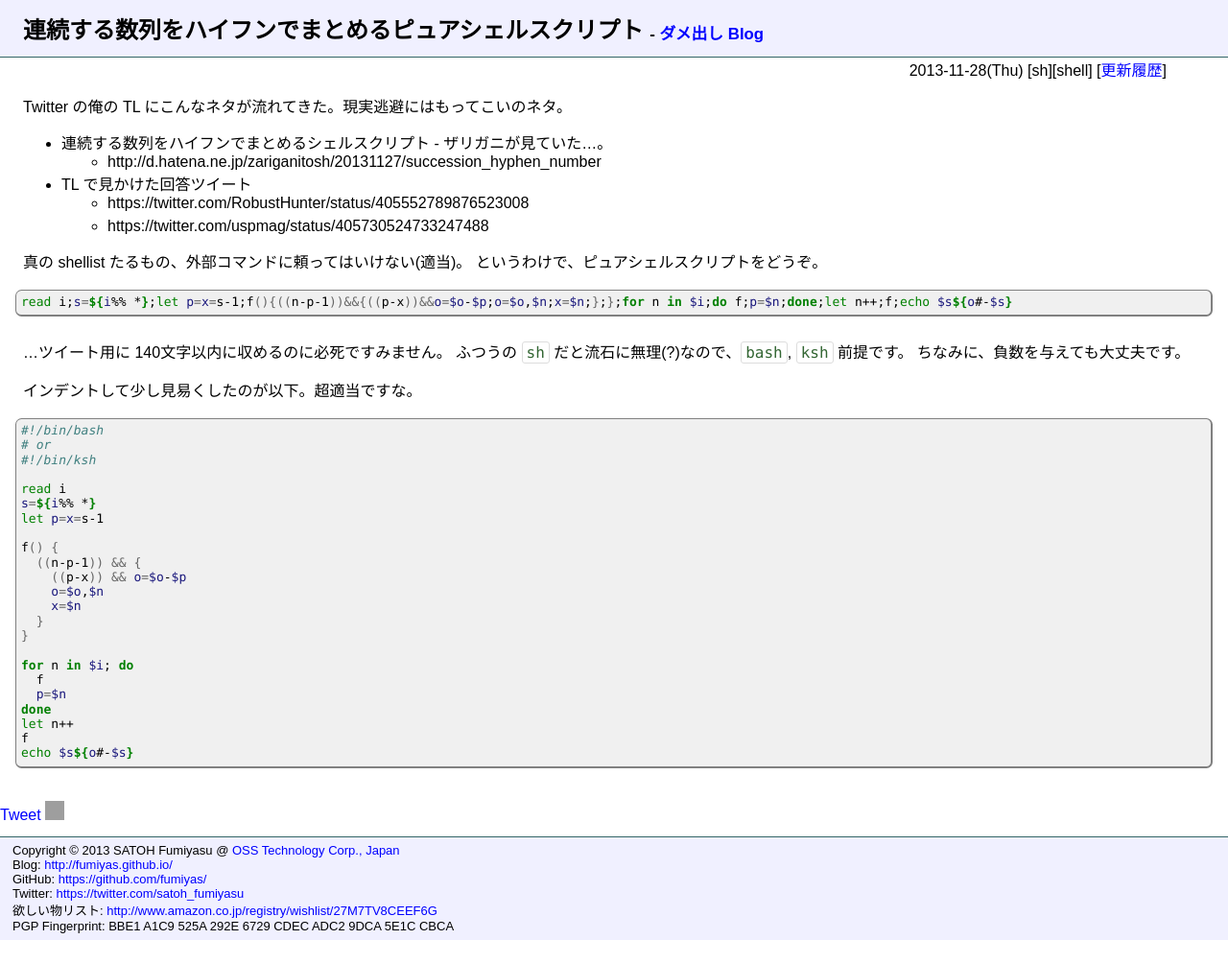
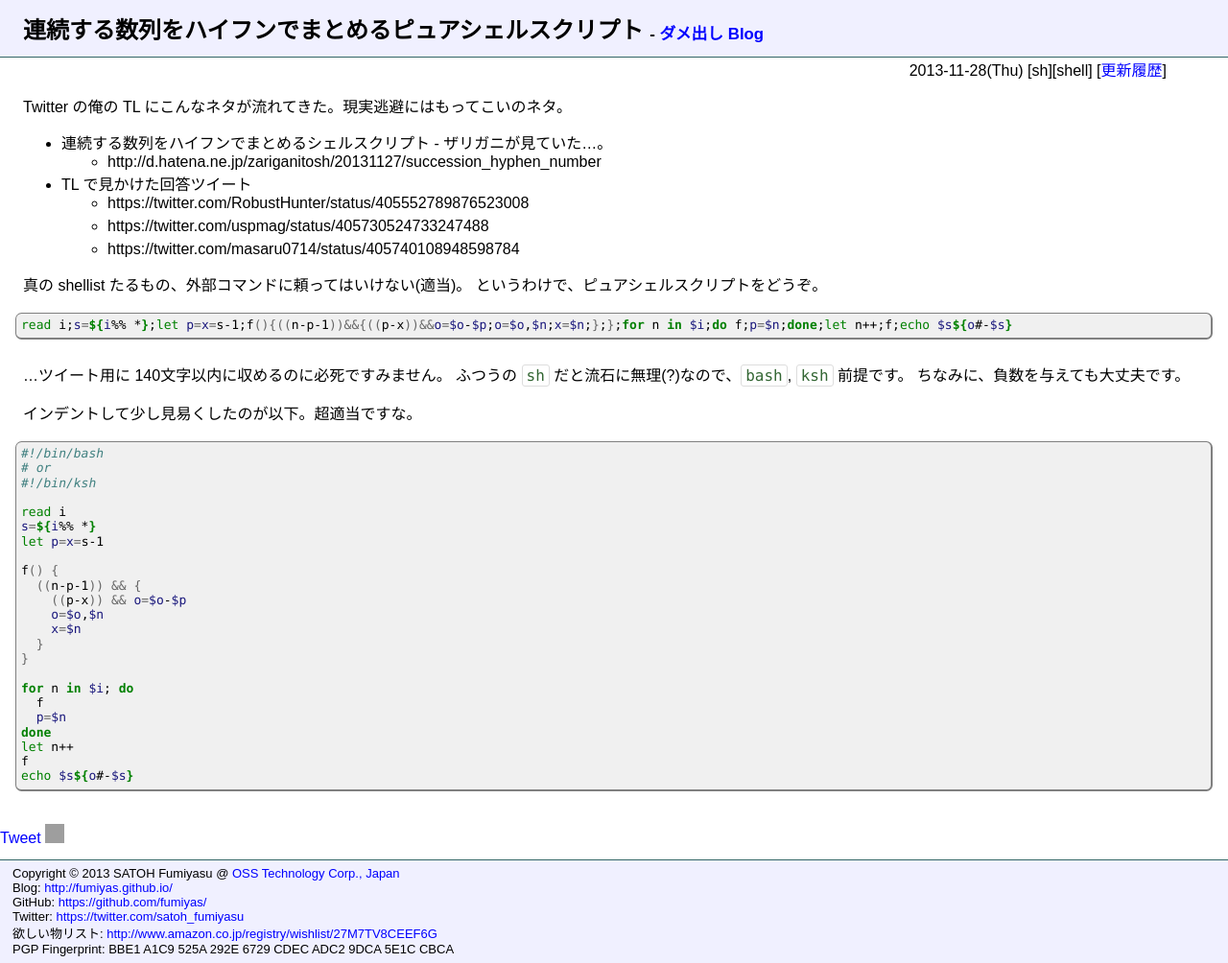
Before and after one commit to fumiyas/fumiyas.github.io, a Jekyll site: the page built from _posts/2013-11-28-compact-seqnumbers-by-shell.md, in a window 1280 px wide. Shown: the whole page at 96% size. Built offline with Jekyll 4.4.1, drawn with Linux system fonts in a browser that asks for light colours; Markdown is read by kramdown in place of the engine named in the settings; comment, search, counter and statistics services are not loaded; before the commit the page ends 980 px from its top, so only the background shows below that; part of the change alters nothing that is shown; grey boxes are pictures that could not be loaded.

Commit message:
Add a tweet URL

```diff
--- a/_posts/2013-11-28-compact-seqnumbers-by-shell.md
+++ b/_posts/2013-11-28-compact-seqnumbers-by-shell.md
@@ -11,6 +11,7 @@ Twitter の俺の TL にこんなネタが流れてきた。現実逃避には
   * TL で見かけた回答ツイート
     * https://twitter.com/RobustHunter/status/405552789876523008
     * https://twitter.com/uspmag/status/405730524733247488
+    * https://twitter.com/masaru0714/status/405740108948598784
 
 真の shellist たるもの、外部コマンドに頼ってはいけない(適当)。
 というわけで、ピュアシェルスクリプトをどうぞ。
```
